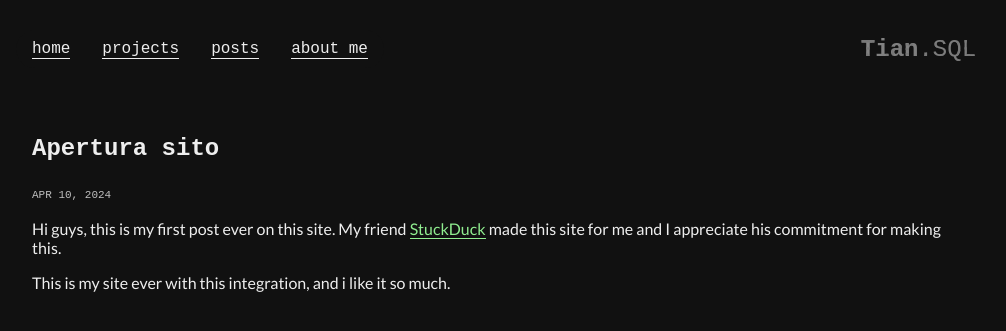
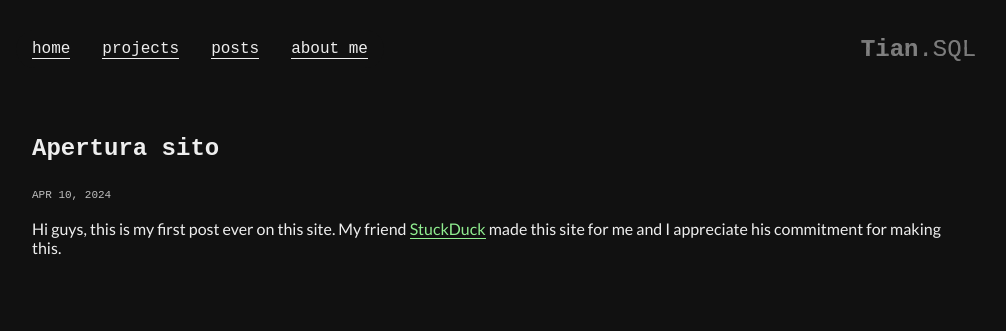
Before and after one commit to Tian-MC/tian-mc.github.io, a Jekyll site: the page built from _posts/2024-04-07-welcome-to-jekyll.markdown, in a window 1280 px wide. Shown: the top 331 px of the page, without its empty margins (144-1150 px from the left). Built offline with Jekyll 4.4.1, drawn with Linux system fonts in a browser that asks for light colours; some web fonts are replaced.

Commit message:
Update 2024-04-07-welcome-to-jekyll.markdown

```diff
--- a/_posts/2024-04-07-welcome-to-jekyll.markdown
+++ b/_posts/2024-04-07-welcome-to-jekyll.markdown
@@ -6,5 +6,3 @@ categories: General
 ---
 Hi guys, this is my first post ever on this site.
 My friend [StuckDuck](https://s7uck.github.io) made this site for me and I appreciate his commitment for making this.
-
-This is my site ever with this integration, and i like it so much.
```
